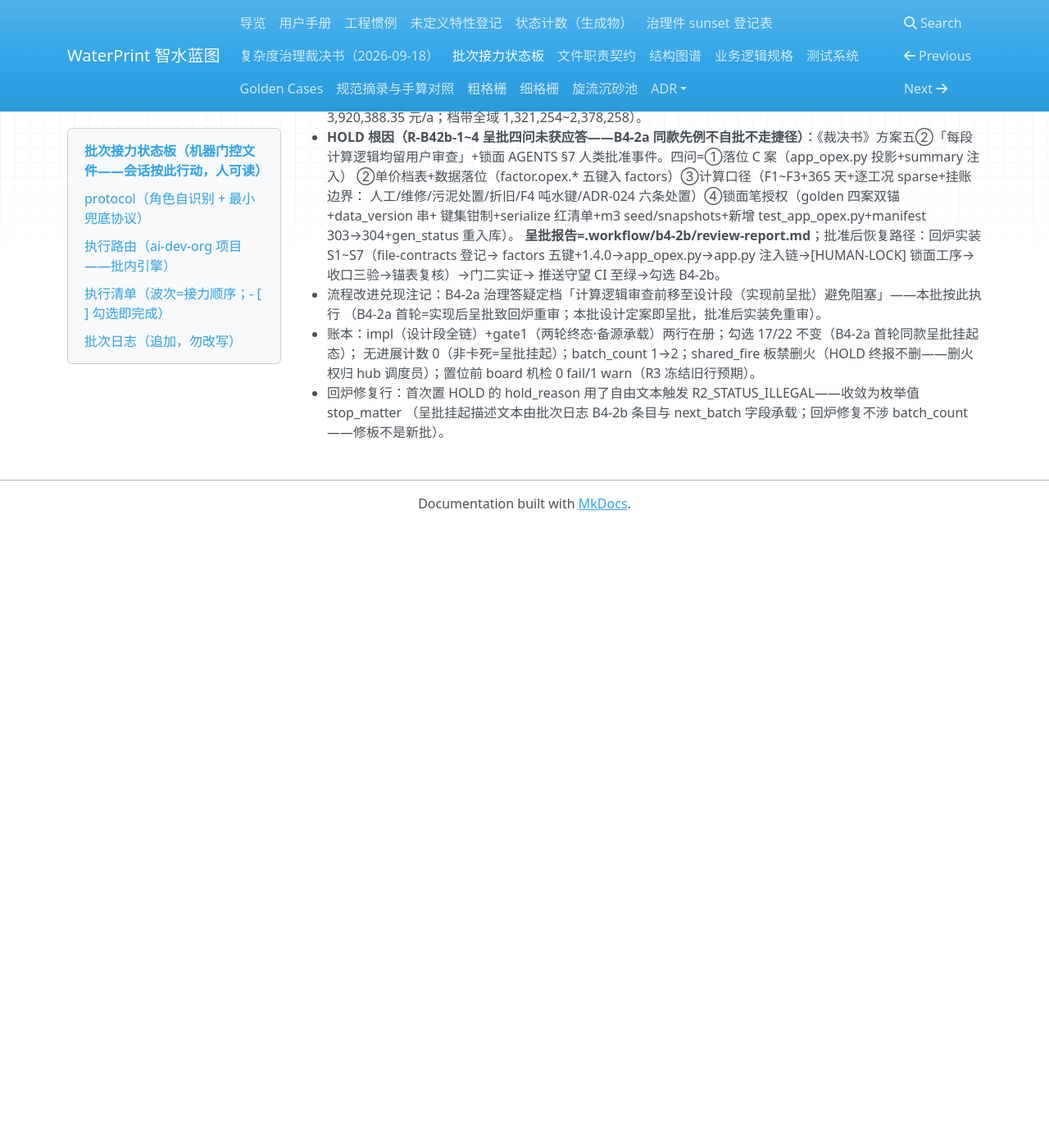
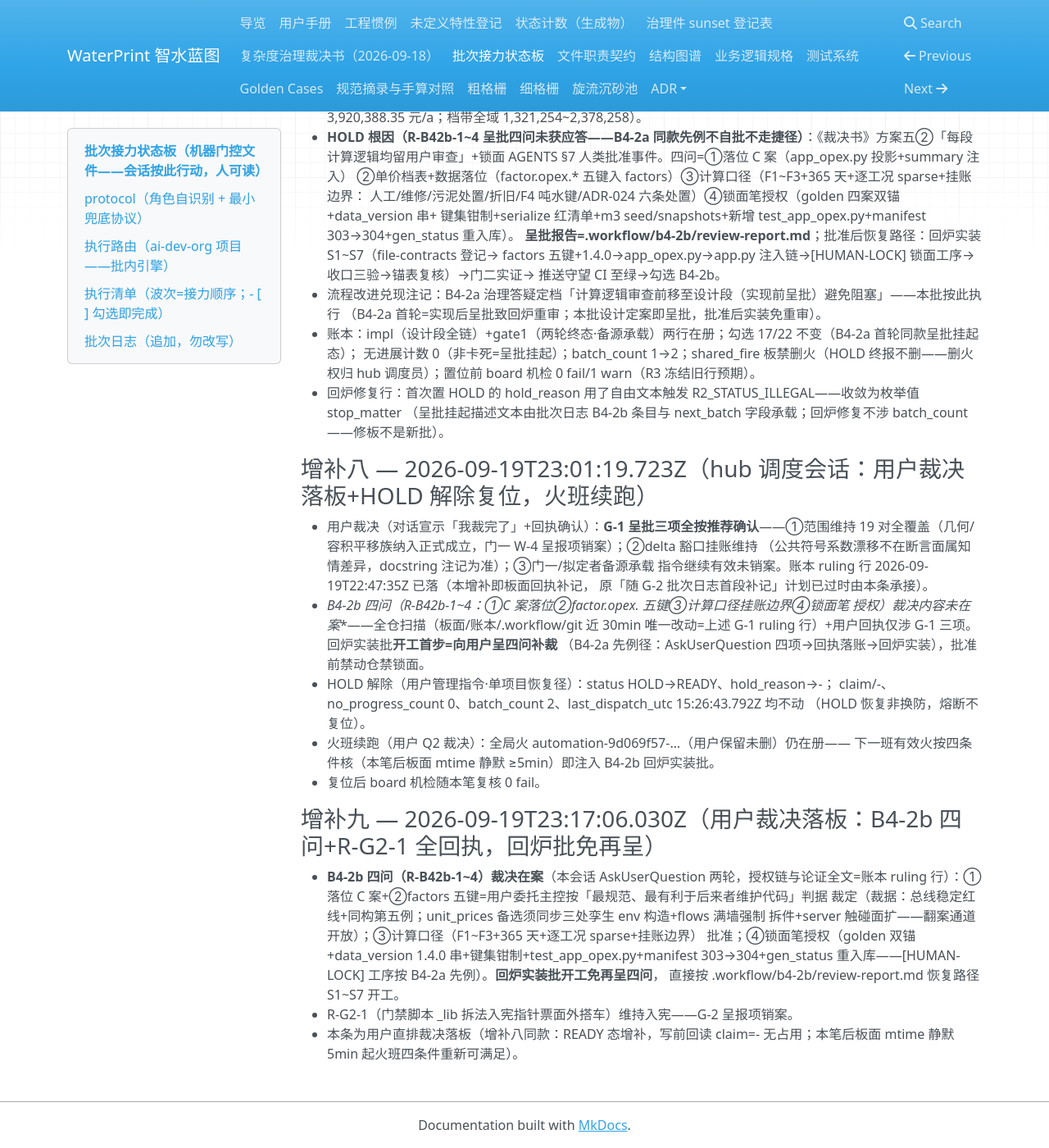
Before and after one commit to yyx20040712/waterprint, an MkDocs documentation site: the page built from docs/handoff/relay.md, in a window 1280 px wide and 1400 px high, scrolled down 12443 px. Shown: the whole window at 82% size. Built offline with MkDocs 1.6.1, drawn with Linux system fonts in a browser that asks for light colours; nearby versions of some CDN libraries; before the commit the page ends 13085 px from its top, so only the background shows below that; some of the changed text lies outside the part shown.

Commit message:
B4-2b 四问+R-G2-1 用户裁决落板（增补九）：回炉实装批免再呈四问
用户对话内两轮裁决全回执（授权链+论证全文=账本 ruling 行）：R-B42b-1 落位
C 案+R-B42b-2 factor.opex.* 五键 factors 路线——用户委托主控按「最规范、
最有利于后来者维护代码」判据裁定（裁据：总线稳定 ADR-012 D1 红线+
app_energy 同构第五例；unit_prices 备选须同步三处孪生 env 构造+flows
499/500 满墙强制拆件+server 触碰面扩——翻案通道开放）；R-B42b-3 计算口径
（F1~F3+365 天+逐工况 sparse+挂账边界）批准；R-B42b-4 锁面笔授权
（[HUMAN-LOCK] 全清单）。R-G2-1 门禁脚本 _lib 拆法入宪指针维持（G-2 呈报
项销案）。板头 next_batch 刷新：回炉实装批直接按 review-report.md 恢复路径
S1~S7 开工（门二→锁面→推送守望→勾选）。板面 READY 态增补（写前回读
claim=- 无占用，增补八同款）；board 机检 0 fail。

```diff
--- a/docs/handoff/relay.md
+++ b/docs/handoff/relay.md
@@ -8,7 +8,7 @@
 > 前任交接：`E:/zcode_md/治理批-复杂度治理-2026-09-18/00-交接文档-新会话继续.md`
 > （2026-09-18 同日建立——内容已并入本板首批批次日志，克隆者以本板为准）。
 
-- status: HOLD
+- status: READY
 - automation_id: automation-9d069f57-4d51-4327-a9e2-27cad5d0352f
 - shared_fire: true
 - plan: docs/handoff/relay.md#执行清单（自含清单，收口 grep 本文件 `- [ ]` 计余量）
@@ -27,11 +27,11 @@
 - batch_count: 2
 - max_batches: 60
 - max_wall_hours: 90
-- hold_reason: stop_matter
+- hold_reason: -
 - last_handover: 2026-09-19
 - claimed_by: -
 - claimed_at: -
-- next_batch: B4-2b（呈批挂起回炉位：用户批准 R-B42b-1~4 四问后按 .workflow/b4-2b/review-report.md 恢复路径实装 S1~S7→门二→锁面→推送守望→勾选）
+- next_batch: B4-2b 回炉实装批：R-B42b-1~4 四问已裁（见增补九+账本 ruling 行）——免再呈，直接按 .workflow/b4-2b/review-report.md 恢复路径 S1~S7→门二→锁面→推送守望→勾选
 
 ## protocol（角色自识别 + 最小兜底协议）
 
@@ -433,3 +433,33 @@
   调度员）；置位前 board 机检 0 fail/1 warn（R3 冻结旧行预期）。
 - 回炉修复行：首次置 HOLD 的 hold_reason 用了自由文本触发 R2_STATUS_ILLEGAL——收敛为枚举值 stop_matter
   （呈批挂起描述文本由批次日志 B4-2b 条目与 next_batch 字段承载；回炉修复不涉 batch_count——修板不是新批）。
+
+
+### 增补八 — 2026-09-19T23:01:19.723Z（hub 调度会话：用户裁决落板+HOLD 解除复位，火班续跑）
+- 用户裁决（对话宣示「我裁完了」+回执确认）：**G-1 呈批三项全按推荐确认**——①范围维持
+  19 对全覆盖（几何/容积平移族纳入正式成立，门一 W-4 呈报项销案）；②delta 豁口挂账维持
+  （公共符号系数漂移不在断言面属知情差异，docstring 注记为准）；③门一/拟定者备源承载
+  指令继续有效未销案。账本 ruling 行 2026-09-19T22:47:35Z 已落（本增补即板面回执补记，
+  原「随 G-2 批次日志首段补记」计划已过时由本条承接）。
+- **B4-2b 四问（R-B42b-1~4：①C 案落位②factor.opex.* 五键③计算口径挂账边界④锁面笔
+  授权）裁决内容未在案**——全仓扫描（板面/账本/.workflow/git 近 30min 唯一改动=上述
+  G-1 ruling 行）+用户回执仅涉 G-1 三项。回炉实装批**开工首步=向用户呈四问补裁**
+  （B4-2a 先例径：AskUserQuestion 四项→回执落账→回炉实装），批准前禁动仓禁锁面。
+- HOLD 解除（用户管理指令·单项目恢复径）：status HOLD→READY、hold_reason→-；
+  claim/-、no_progress_count 0、batch_count 2、last_dispatch_utc 15:26:43.792Z 均不动
+  （HOLD 恢复非换防，熔断不复位）。
+- 火班续跑（用户 Q2 裁决）：全局火 automation-9d069f57-…（用户保留未删）仍在册——
+  下一班有效火按四条件核（本笔后板面 mtime 静默 ≥5min）即注入 B4-2b 回炉实装批。
+- 复位后 board 机检随本笔复核 0 fail。
+
+### 增补九 — 2026-09-19T23:17:06.030Z（用户裁决落板：B4-2b 四问+R-G2-1 全回执，回炉批免再呈）
+- **B4-2b 四问（R-B42b-1~4）裁决在案**（本会话 AskUserQuestion 两轮，授权链与论证全文=账本
+  ruling 行）：①落位 C 案+②factors 五键=用户委托主控按「最规范、最有利于后来者维护代码」判据
+  裁定（裁据：总线稳定红线+同构第五例；unit_prices 备选须同步三处孪生 env 构造+flows 满墙强制
+  拆件+server 触碰面扩——翻案通道开放）；③计算口径（F1~F3+365 天+逐工况 sparse+挂账边界）
+  批准；④锁面笔授权（golden 双锚+data_version 1.4.0 串+键集钳制+test_app_opex.py+manifest
+  303→304+gen_status 重入库——[HUMAN-LOCK] 工序按 B4-2a 先例）。**回炉实装批开工免再呈四问**，
+  直接按 .workflow/b4-2b/review-report.md 恢复路径 S1~S7 开工。
+- R-G2-1（门禁脚本 _lib 拆法入宪指针票面外搭车）维持入宪——G-2 呈报项销案。
+- 本条为用户直排裁决落板（增补八同款：READY 态增补，写前回读 claim=- 无占用；本笔后板面
+  mtime 静默 5min 起火班四条件重新可满足）。
```
